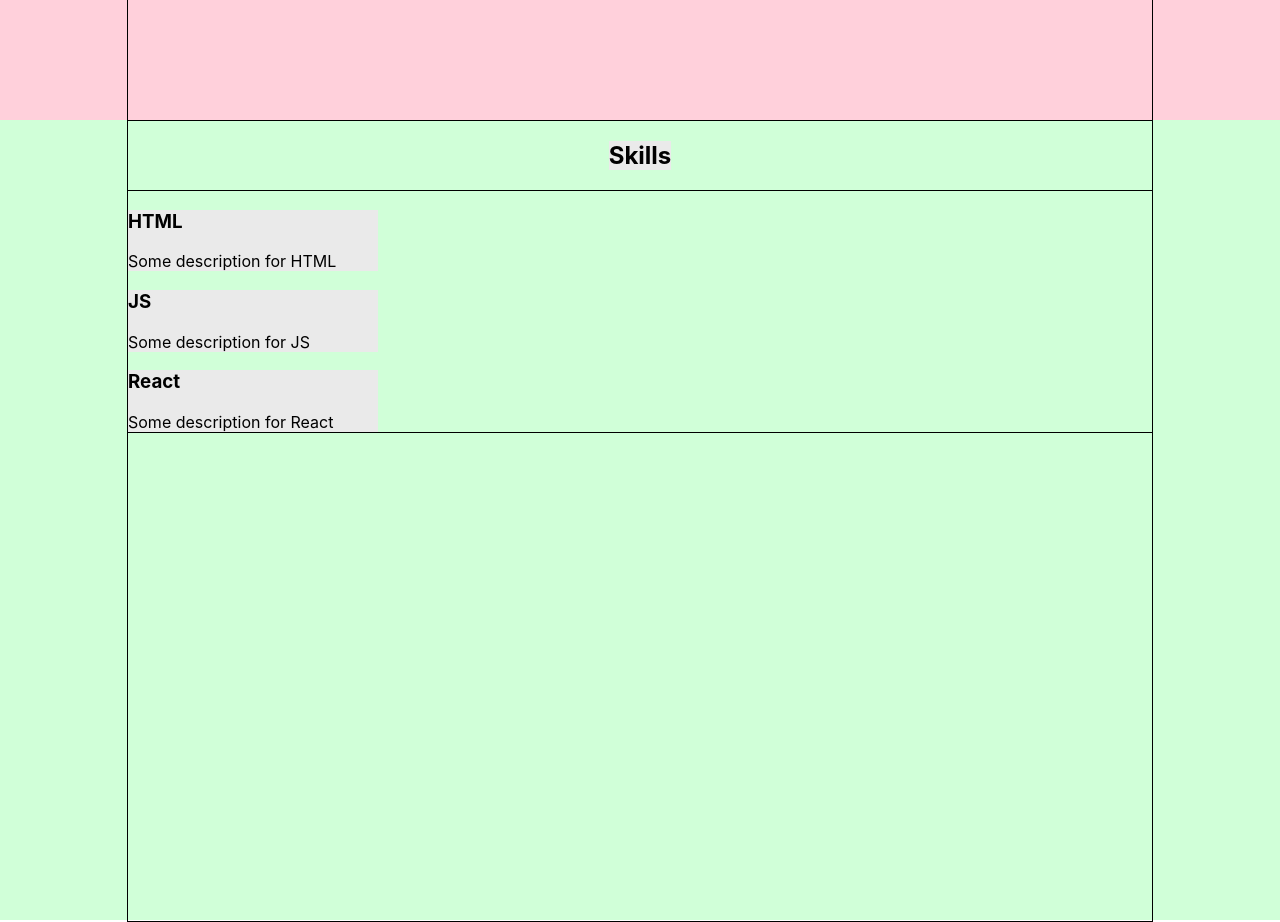
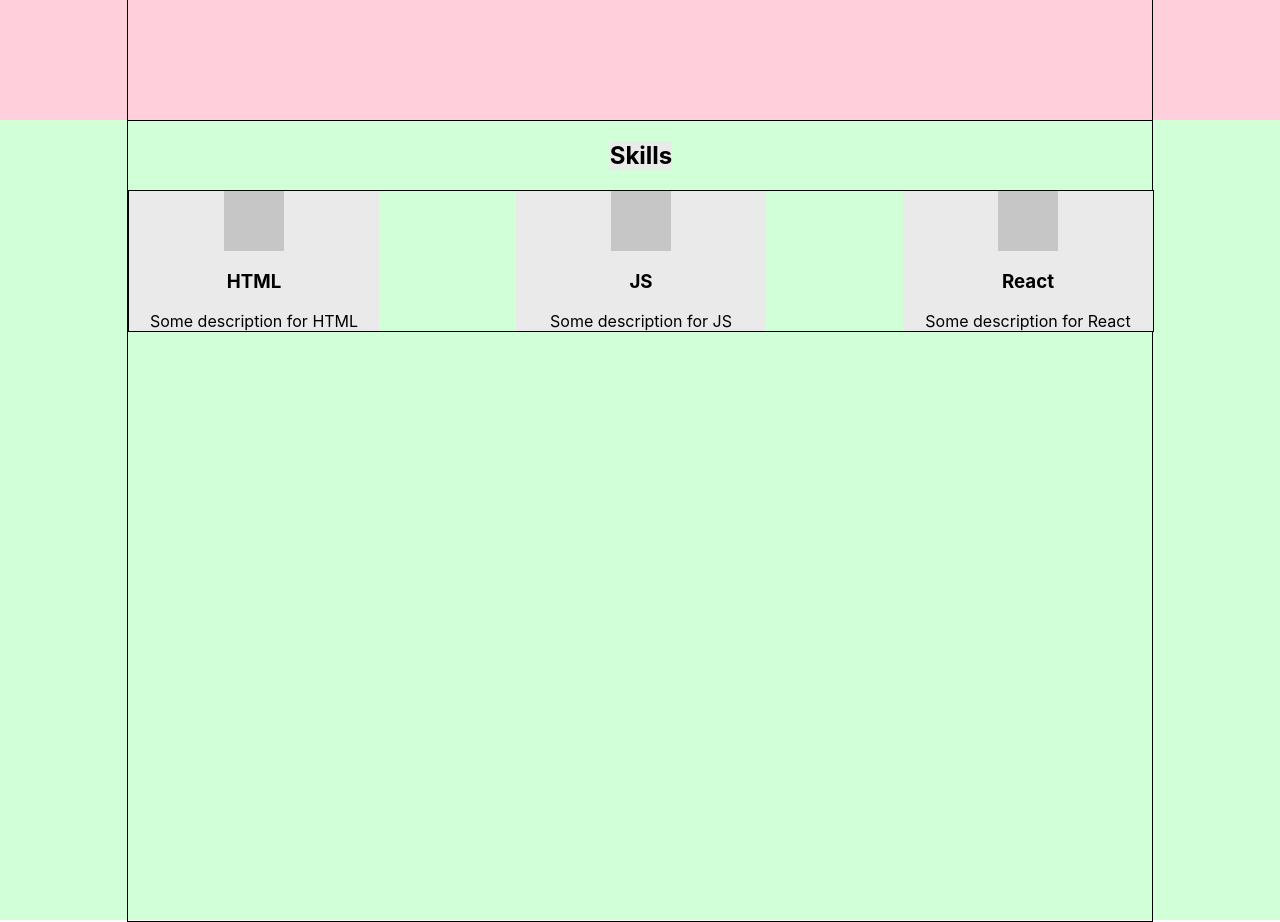
Before and after one commit to JuliOgogo/portfolio, a React (Create React App) app: page / in a window 1280 px wide. Shown: the part 760-1682 px from the top of the page. Built offline with nearby package versions, Linux system fonts and the light colour scheme.

Commit message:
skill block

```diff
--- a/src/common/styles/Container.module.css
+++ b/src/common/styles/Container.module.css
@@ -7,4 +7,5 @@
     display: flex;
     align-items: center;
     justify-content: space-between;
+    flex-wrap: wrap;
 }
--- a/src/skills/Skills.module.css
+++ b/src/skills/Skills.module.css
@@ -15,4 +15,7 @@
 .skillsElements {
     border: 1px solid;
     width: 100%;
+    display: flex;
+    justify-content: space-between;
+    flex-wrap: wrap;
 }
--- a/src/skills/skill/Skill.module.css
+++ b/src/skills/skill/Skill.module.css
@@ -1,10 +1,16 @@
 .skill {
     width: 250px;
     background-color: #eaeaea;
+    display: flex;
+    flex-direction: column;
+    align-items: center;
+    text-align: center;
 }
 
 .icon {
-
+    width: 60px;
+    height: 60px;
+    background-color: #c6c6c6;
 }
 
 .description {
```
